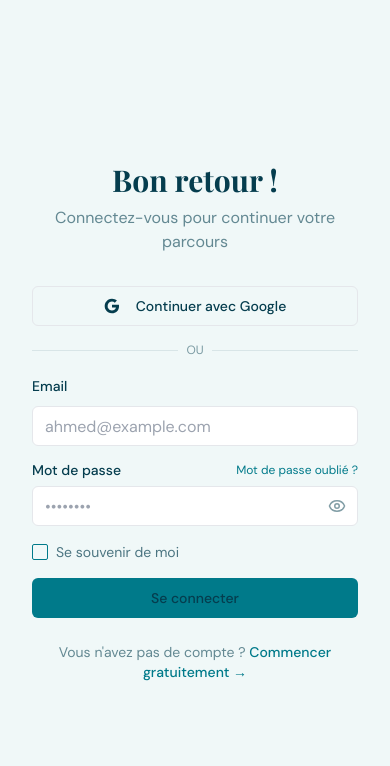
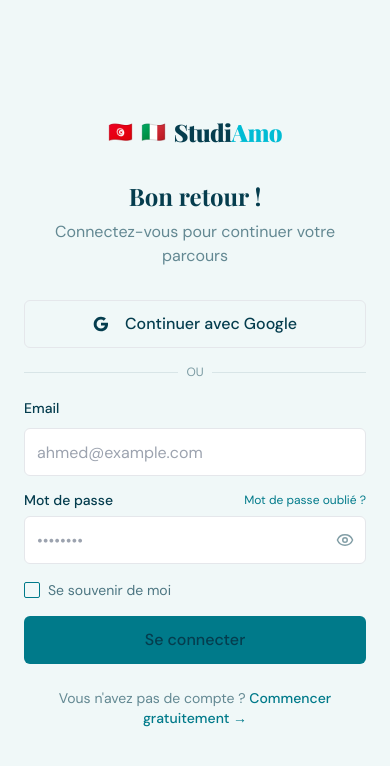
Before and after one commit to mouheb999/Studiamo, a Next.js app: page /login in a window 390 px wide. Shown: the top 766 px of the page. Built offline with nearby package versions, Linux system fonts and the light colour scheme.

Commit message:
feat: mobile responsiveness - login page with Logo component

```diff
--- a/app/(auth)/login/page.tsx
+++ b/app/(auth)/login/page.tsx
@@ -9,6 +9,7 @@
 import { Label } from '@/components/ui/label'
 import { Checkbox } from '@/components/ui/checkbox'
 import { Eye, EyeOff, Loader2, MessageSquare, GraduationCap, FileText } from 'lucide-react'
+import { Logo } from '@/components/shared/Logo'
 
 export default function LoginPage() {
   return (
@@ -64,10 +65,15 @@
   return (
     <div className="min-h-screen flex">
       {/* Left Panel - Form */}
-      <div className="flex-1 flex items-center justify-center p-8 bg-bg">
+      <div className="flex-1 flex items-center justify-center px-6 py-12 md:p-8 bg-bg">
         <div className="w-full max-w-md">
+          {/* Logo on mobile */}
+          <div className="md:hidden flex justify-center mb-8">
+            <Logo size="md" />
+          </div>
+
           <div className="text-center mb-8">
-            <h2 className="text-3xl font-display font-bold text-ink mb-2">Bon retour !</h2>
+            <h2 className="text-2xl md:text-3xl font-display font-bold text-ink mb-2">Bon retour !</h2>
             <p className="text-ink/60">Connectez-vous pour continuer votre parcours</p>
           </div>
 
@@ -76,7 +82,7 @@
             <Button
               type="button"
               variant="outline"
-              className="w-full"
+              className="w-full h-12 text-base"
               onClick={handleGoogleSignIn}
             >
               <svg className="w-5 h-5 mr-2" viewBox="0 0 24 24">
@@ -119,6 +125,8 @@
                 value={email}
                 onChange={(e) => setEmail(e.target.value)}
                 required
+                className="h-12 text-base"
+                style={{ fontSize: '16px' }}
               />
             </div>
 
@@ -138,6 +146,8 @@
                   value={password}
                   onChange={(e) => setPassword(e.target.value)}
                   required
+                  className="h-12 text-base"
+                  style={{ fontSize: '16px' }}
                 />
                 <button
                   type="button"
@@ -172,7 +182,7 @@
             )}
 
             {/* Submit Button */}
-            <Button type="submit" className="w-full bg-primary hover:bg-primary/90" disabled={loading}>
+            <Button type="submit" className="w-full h-12 text-base bg-primary hover:bg-primary/90" disabled={loading}>
               {loading ? (
                 <>
                   <Loader2 className="mr-2 h-4 w-4 animate-spin" />
@@ -193,8 +203,8 @@
         </div>
       </div>
 
-      {/* Right Panel - Animated Preview */}
-      <div className="hidden lg:flex lg:w-1/2 bg-dark-bg text-white flex-col justify-between p-12 relative overflow-hidden">
+      {/* Right Panel - Animated Preview - Hidden on mobile */}
+      <div className="hidden md:flex md:w-1/2 bg-dark-bg text-white flex-col justify-between p-12 relative overflow-hidden">
         <div className="absolute top-0 left-0 right-0 h-[9px] flex">
           <div className="flex-1 bg-italian-green"></div>
           <div className="flex-1 bg-white"></div>
@@ -202,7 +212,9 @@
         </div>
 
         <div className="relative z-10">
-          <h1 className="text-5xl font-display font-bold mb-4">StudiAmo</h1>
+          <div className="text-white">
+            <Logo size="lg" />
+          </div>
           <p className="text-xl text-white/80">Tout ce dont vous avez besoin pour étudier en Italie</p>
         </div>
 
```
